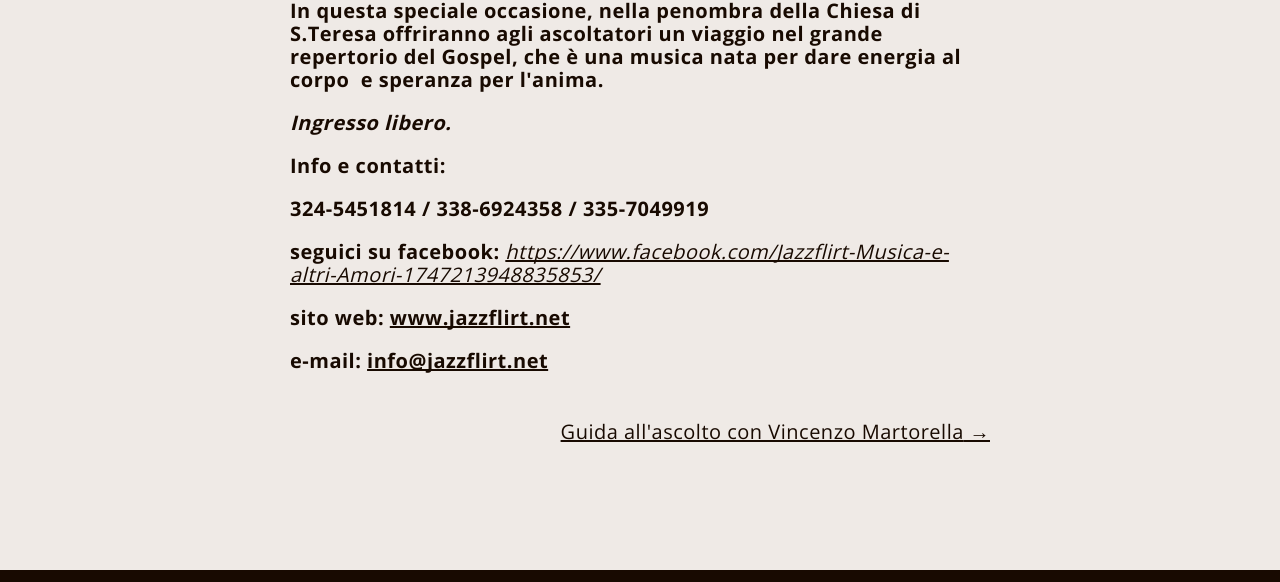
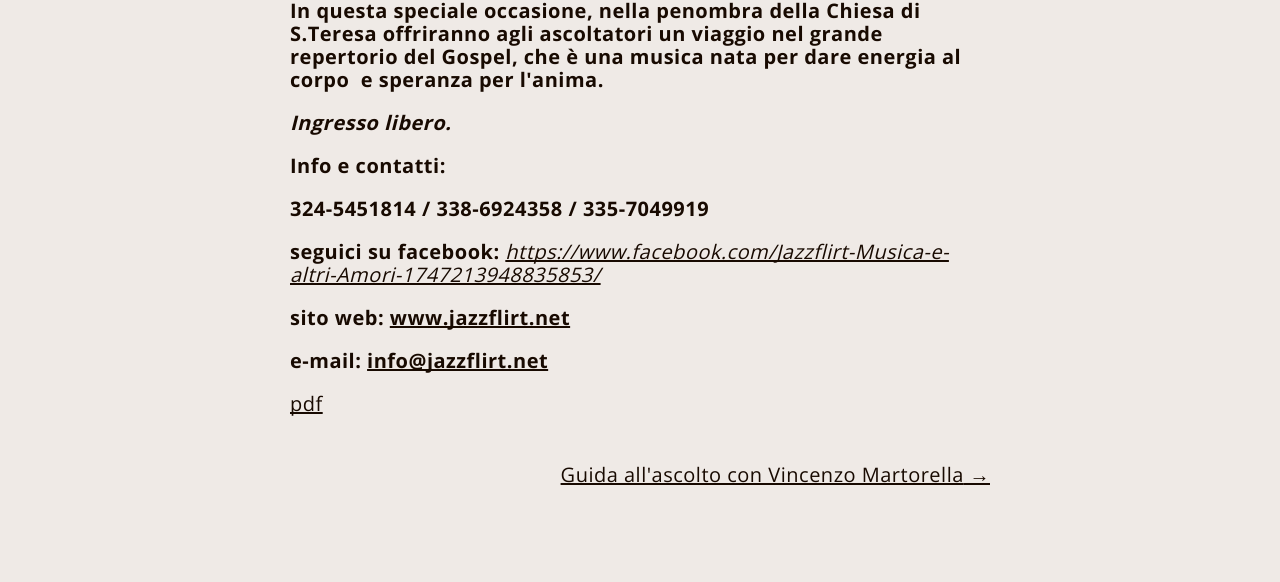
Before and after one commit to jazzcloud/jazzflirt, a Gatsby site: page /my-second-post/ in a window 1280 px wide. Shown: the part 1621-2203 px from the top of the page. Built offline with nearby package versions, Linux system fonts and the light colour scheme; Gatsby itself is replaced by a stand-in of ours.

Commit message:
Update Blog “my-second-post/index”

```diff
--- a/content/blog/my-second-post/index.md
+++ b/content/blog/my-second-post/index.md
@@ -25,3 +25,5 @@
 **sito web: www.jazzflirt.net**
 
 **e-mail: [info@jazzflirt.net](mailto:info@jazzflirt.net)**
+
+[pdf](static/img/statuto.pdf)
```
